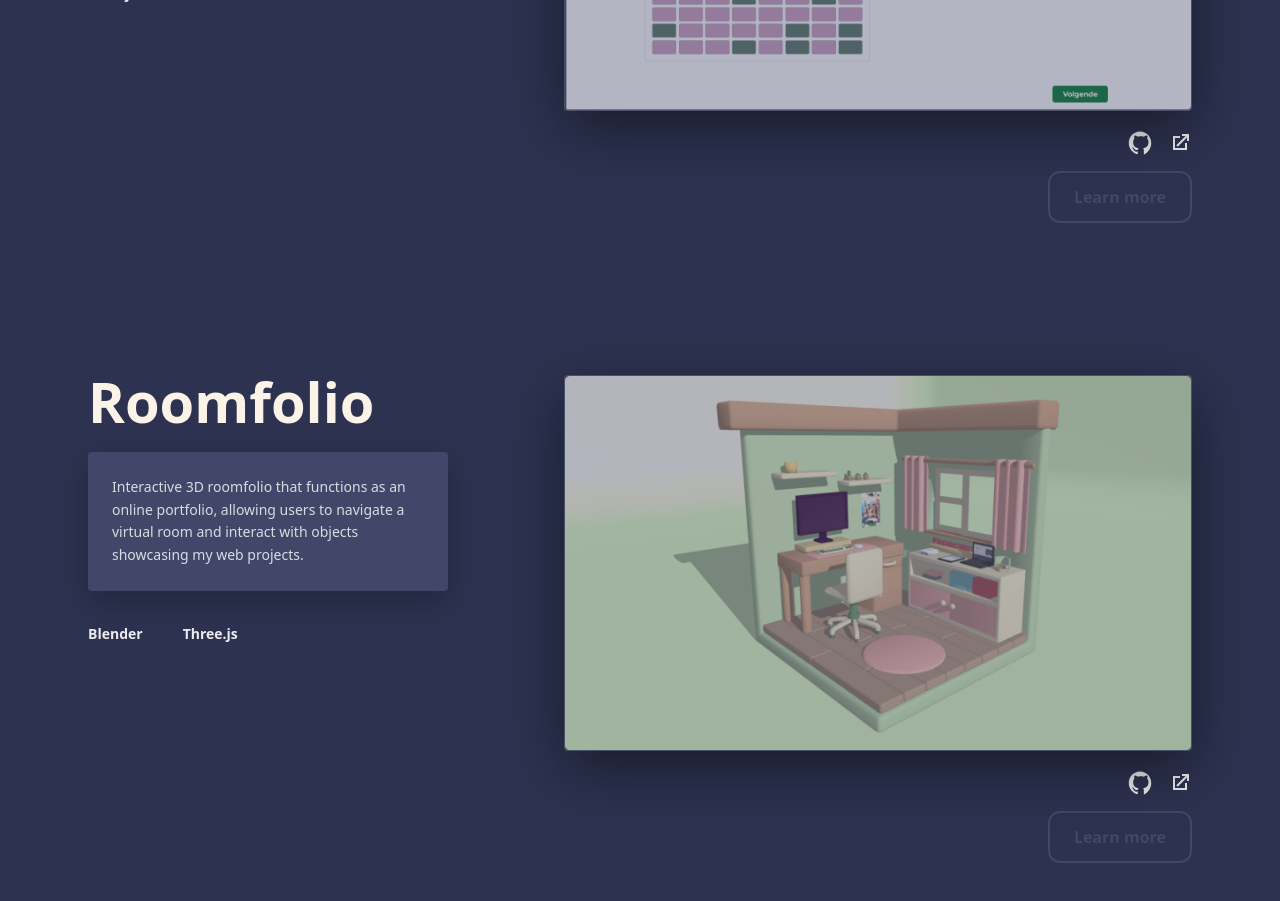
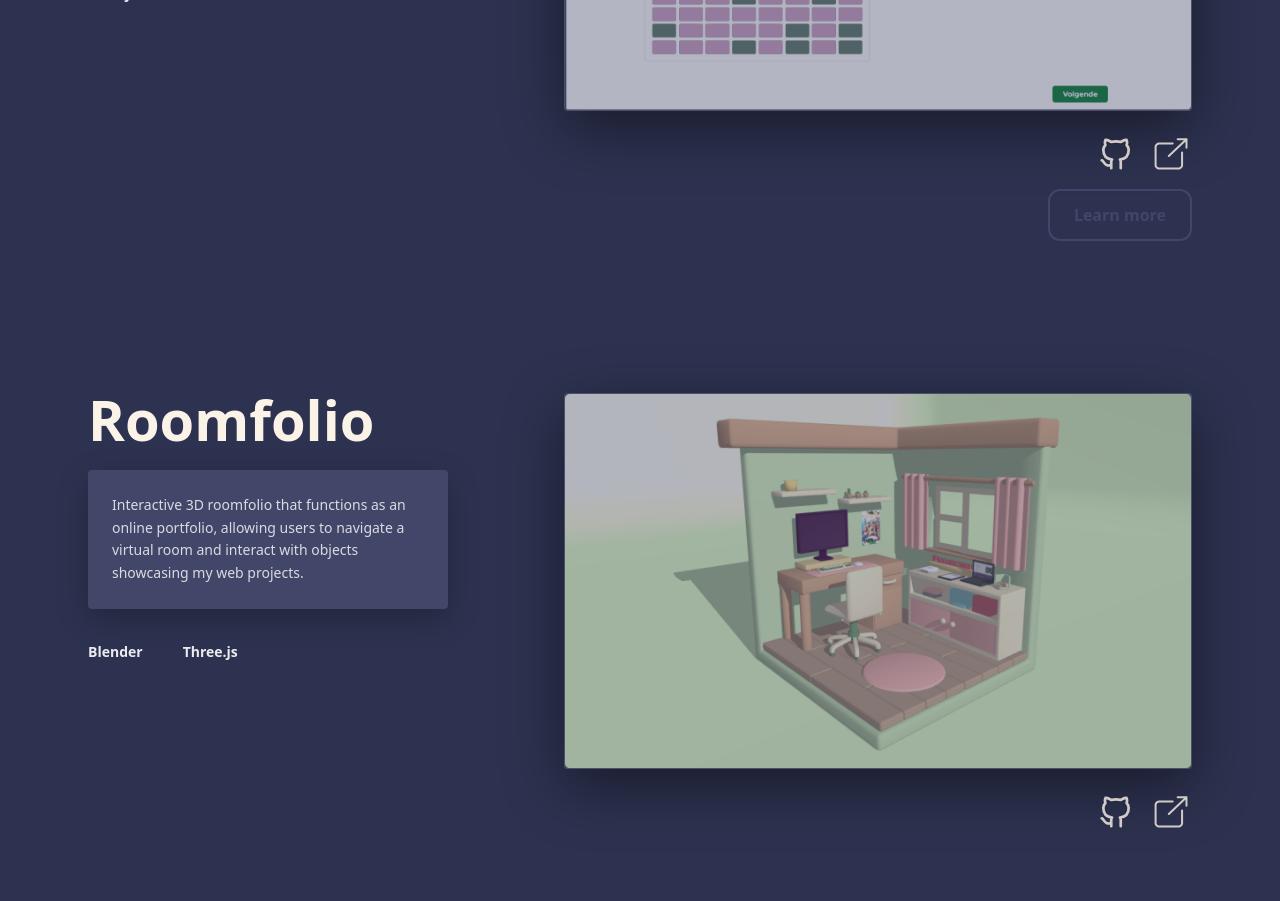
Before and after one commit to Muurthe/showcase-portfoliov2, a Next.js app: page / in a window 1280 px wide. Shown: the part 2160-3061 px from the top of the page. Built offline with nearby package versions, Linux system fonts and the light colour scheme.

Commit message:
feat: hide learn more for roomfolio project

```diff
--- a/src/app/projects/[slug]/page.tsx
+++ b/src/app/projects/[slug]/page.tsx
@@ -20,8 +20,8 @@ type Project = {
   showcaseText: string;
   showcaseVideoSrc?: string;
   reflection: string;
-  githubUrl?: string;
-  liveUrl?: string;
+  githubUrl: string;
+  liveUrl: string;
 };
 
 const PROJECTS: Project[] = [
--- a/src/components/sections/Work.tsx
+++ b/src/components/sections/Work.tsx
@@ -1,5 +1,7 @@
 import Image from "next/image";
 import Link from "next/link";
+import GithubIcon from "@/components/icons/GithubIcon";
+import ExternalLinkIcon from "@/components/icons/ExternalLinkIcon";
 
 type Project = {
   title: string;
@@ -36,28 +38,6 @@ const projects: Project[] = [
     liveUrl: "https://i562854.hera.fontysict.net/Roomfolio/",
   },
 ];
-
-function IconGithub(props: { className?: string }) {
-  return (
-    <svg viewBox="0 0 24 24" aria-hidden="true" className={props.className}>
-      <path
-        fill="currentColor"
-        d="M12 .5C5.73.5.75 5.6.75 12c0 5.2 3.44 9.6 8.2 11.16.6.12.82-.27.82-.58v-2.1c-3.34.75-4.04-1.46-4.04-1.46-.54-1.42-1.33-1.8-1.33-1.8-1.1-.78.08-.76.08-.76 1.2.09 1.84 1.27 1.84 1.27 1.08 1.9 2.84 1.35 3.54 1.03.11-.8.42-1.35.76-1.66-2.66-.31-5.46-1.37-5.46-6.1 0-1.35.47-2.45 1.24-3.31-.12-.31-.54-1.57.12-3.27 0 0 1.01-.33 3.3 1.26.96-.27 1.98-.4 3-.41 1.02.01 2.04.14 3 .41 2.29-1.59 3.3-1.26 3.3-1.26.66 1.7.24 2.96.12 3.27.77.86 1.24 1.96 1.24 3.31 0 4.74-2.8 5.78-5.47 6.09.43.38.82 1.12.82 2.27v3.37c0 .31.22.7.82.58C19.81 21.6 23.25 17.2 23.25 12 23.25 5.6 18.27.5 12 .5Z"
-      />
-    </svg>
-  );
-}
-
-function IconExternal(props: { className?: string }) {
-  return (
-    <svg viewBox="0 0 24 24" aria-hidden="true" className={props.className}>
-      <path
-        fill="currentColor"
-        d="M14 3h7v7h-2V6.41l-9.29 9.3-1.42-1.42 9.3-9.29H14V3ZM5 5h7v2H7v10h10v-5h2v7H5V5Z"
-      />
-    </svg>
-  );
-}
 
 export default function Work() {
   return (
@@ -106,17 +86,17 @@ export default function Work() {
               </div>
 
               {/* Bottom-right actions */}
-              <div className="mt-5 flex items-center justify-end gap-4">
+              <div className="mt-6 flex items-center justify-end gap-4">
                 {p.githubUrl && (
                   <a
                     href={p.githubUrl}
                     target="_blank"
                     rel="noreferrer"
-                    className="text-white/90 hover:text-white transition"
                     aria-label="Open GitHub repository"
                     title="GitHub"
+                    className="opacity-80 transition hover:opacity-100"
                   >
-                    <IconGithub className="h-6 w-6" />
+                    <GithubIcon className="h-5 w-5" />
                   </a>
                 )}
 
@@ -125,16 +105,17 @@ export default function Work() {
                     href={p.liveUrl}
                     target="_blank"
                     rel="noreferrer"
-                    className="text-white/90 hover:text-white transition"
                     aria-label="Open live project"
                     title="Live"
+                    className="opacity-80 transition hover:opacity-100"
                   >
-                    <IconExternal className="h-6 w-6" />
+                    <ExternalLinkIcon className="h-3 w-3" />
                   </a>
                 )}
               </div>
 
-              {/* Learn more button bottom-right */}
+              {/* Learn more — ONLY for Cardan */}
+              {p.slug === "cardan" && (
                 <div className="mt-4 flex justify-end">
                   <Link
                     href={`/projects/${p.slug}`}
@@ -149,6 +130,7 @@ export default function Work() {
                     Learn more
                   </Link>
                 </div>
+              )}
             </div>
           </article>
         ))}
```
Lines whose indentation alone changed are shown as unchanged.
